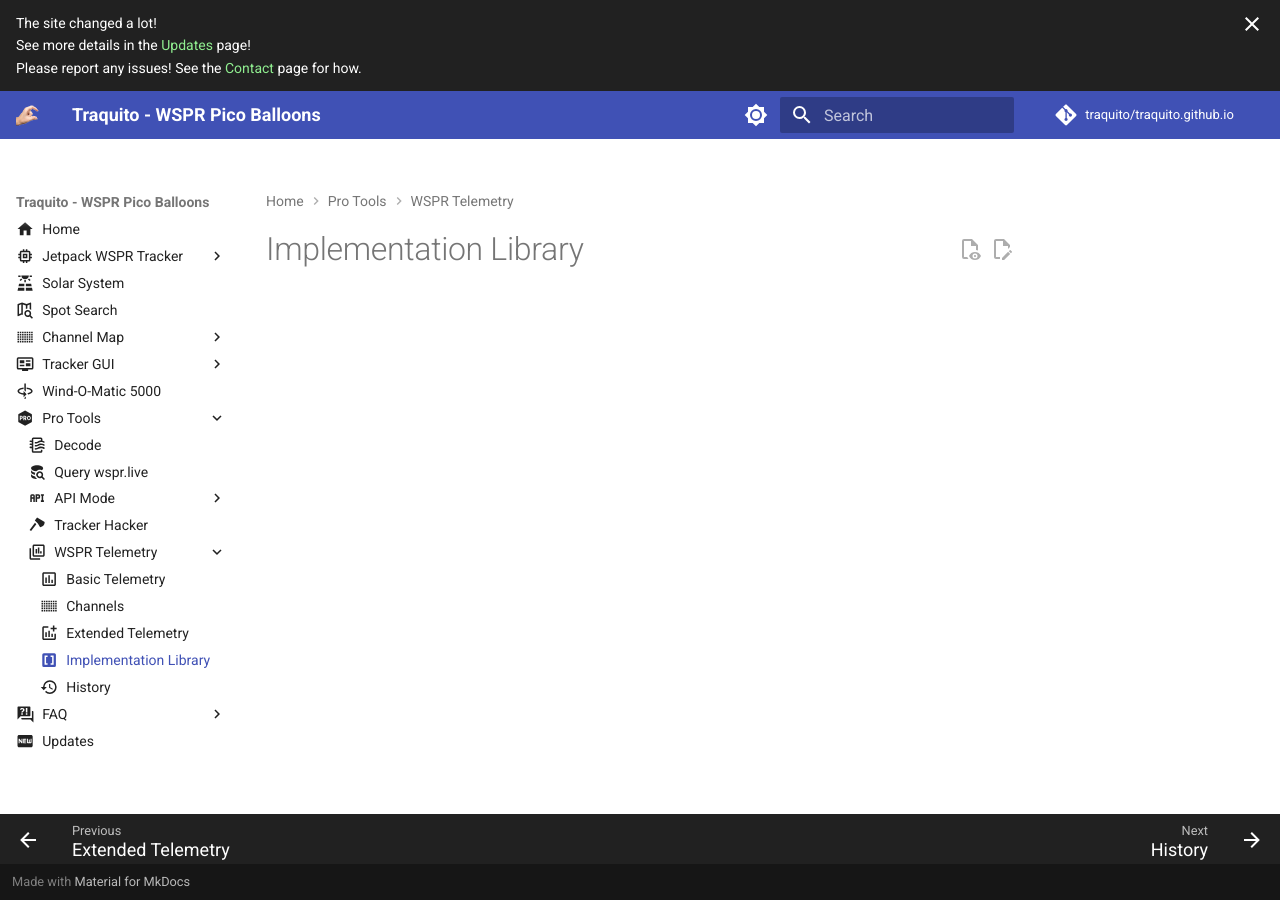
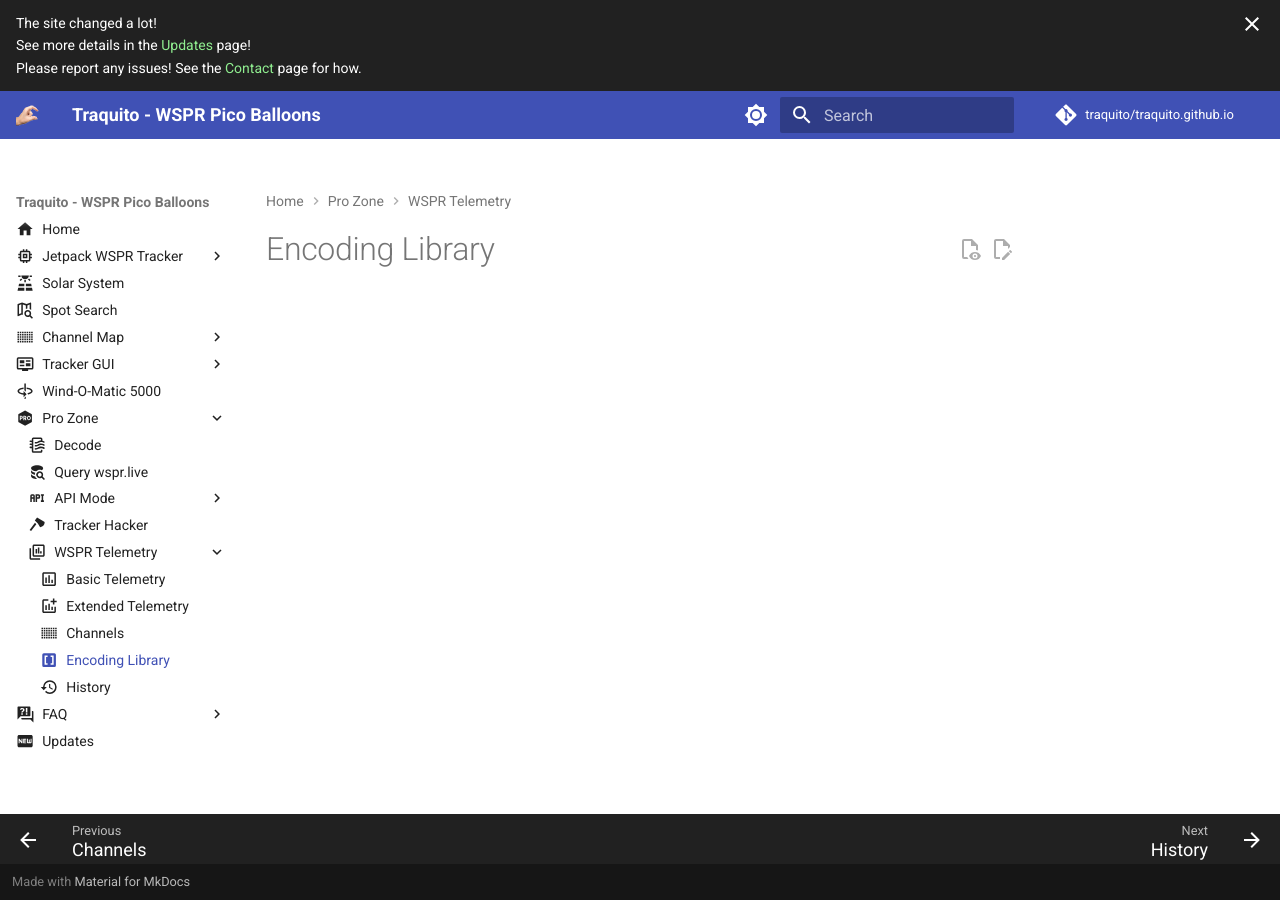
Before and after one commit to traquito/traquito.github.io, an MkDocs documentation site: the page built from docs/pro/telemetry/code/README.md, in a window 1280 px wide. Built offline with MkDocs 1.6.1 and Material for MkDocs 9.7.7, drawn with Linux system fonts in a browser that asks for light colours; comment, search, counter and statistics services are not loaded.

Commit message:
nav tweak

```diff
--- a/mkdocs.yml
+++ b/mkdocs.yml
@@ -76,18 +76,18 @@ markdown_extensions:
 nav:
   - Home: README.md
   - Jetpack WSPR Tracker:
-    - Jetpack WSPR Tracker Overview: tracker/README.md
+    - tracker/README.md
     - Jetpack Technical Details: tracker/V1/README.md
   - Solar System: solar/README.md
   - Spot Search: search/spots/dashboard/example/README.md
   - Channel Map:
-    - Channel Map: channelmap/README.md
+    - channelmap/README.md
     - Channel Map Help: channelmap/help/README.md
   - Tracker GUI:
-    - Tracker GUI: trackergui/README.md
+    - trackergui/README.md
     - Tracker GUI Help: trackergui/help/README.md
   - Wind-O-Matic 5000: WOM5000/README.md
-  - Pro Tools:
+  - Pro Zone:
     - pro/README.md
     - Decode: pro/decode/README.md
     - Query wspr.live: pro/query/README.md
@@ -98,9 +98,9 @@ nav:
     - WSPR Telemetry:
       - pro/telemetry/README.md
       - Basic Telemetry: pro/telemetry/basic/README.md
+      - Extended Telemetry: pro/telemetry/extended/README.md
       - Channels: pro/telemetry/channels/README.md
-      - Extended Telemetry: pro/telemetry/extended/README.md
-      - Implementation Library: pro/telemetry/code/README.md
+      - Encoding Library: pro/telemetry/code/README.md
       - History: pro/telemetry/history/README.md
   - FAQ:
     - faq/README.md
```
